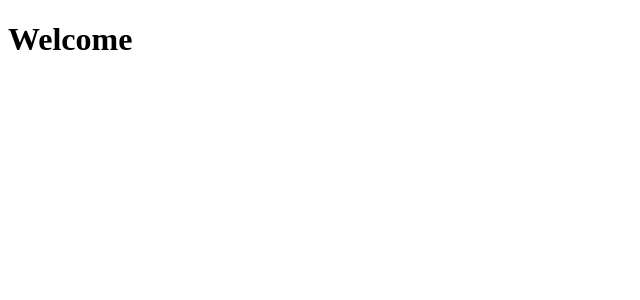
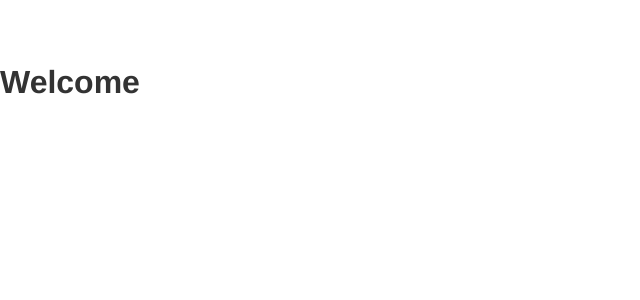
Before and after one commit to brunoanunciacaosouza/dogs, a React (Vite) app: page / in a window 1280 px wide. Shown: the top 300 px of the page, without its empty margins (0-640 px from the left). Built offline with nearby package versions, Linux system fonts and the light colour scheme.

Commit message:
added styles

```diff
--- /dev/null
+++ b/src/App.css
@@ -0,0 +1,50 @@
+* {
+  box-sizing: border-box;
+}
+
+body {
+  padding-top: 4rem;
+  margin: 0px;
+  color: #333;
+  --type-first: Helvetica, Arial, sans-serif;
+  --type-second: 'Spectral', Georgia;
+  font-family: var(--type-first);
+}
+
+h1,
+h2,
+h3,
+h4,
+p {
+  margin: 0px;
+}
+
+ul,
+li {
+  list-style: none;
+  padding: 0px;
+  margin: 0px;
+}
+
+img {
+  display: block;
+  max-width: 100%;
+}
+
+button,
+input {
+  display: block;
+  font-size: 1rem;
+  font-family: var(--type-first);
+  color: #333;
+}
+
+a {
+  text-decoration: none;
+}
+
+.container {
+  max-width: 50rem;
+  padding: 0 1rem;
+  margin: 0 auto;
+}
--- a/src/App.jsx
+++ b/src/App.jsx
@@ -1,3 +1,5 @@
+import './App.css';
+
 function App() {
   return (
     <>
```
